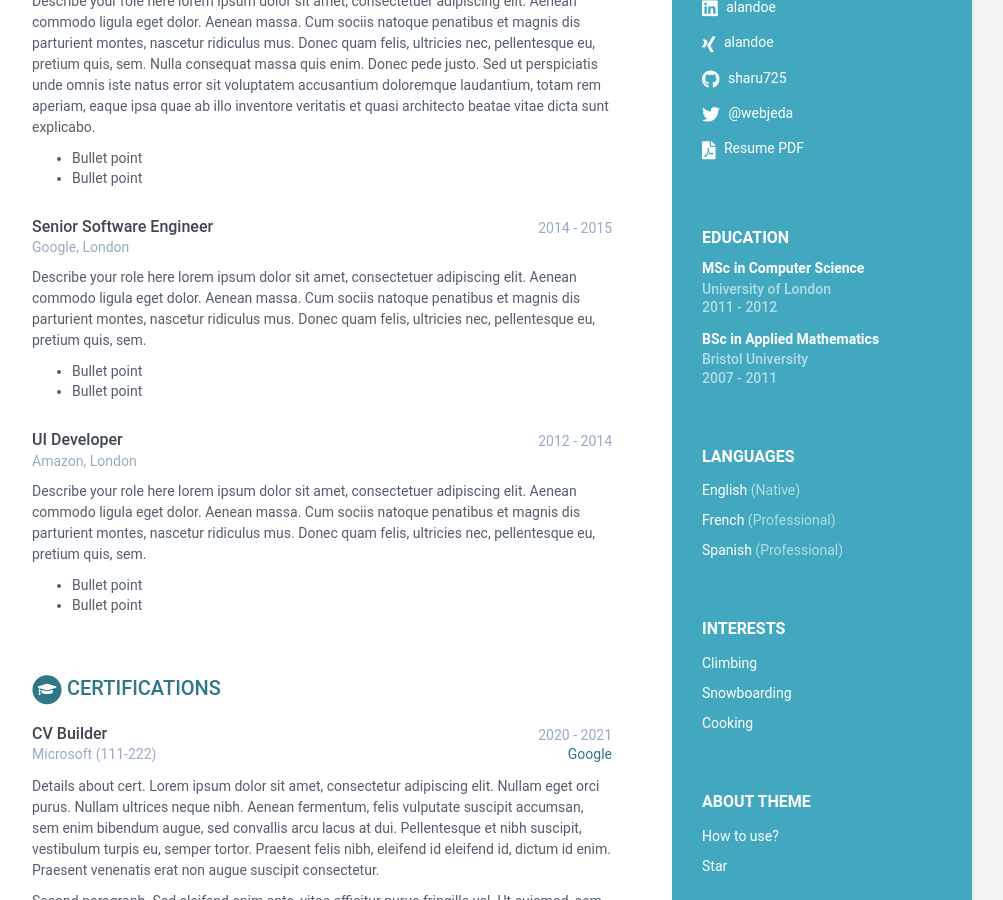
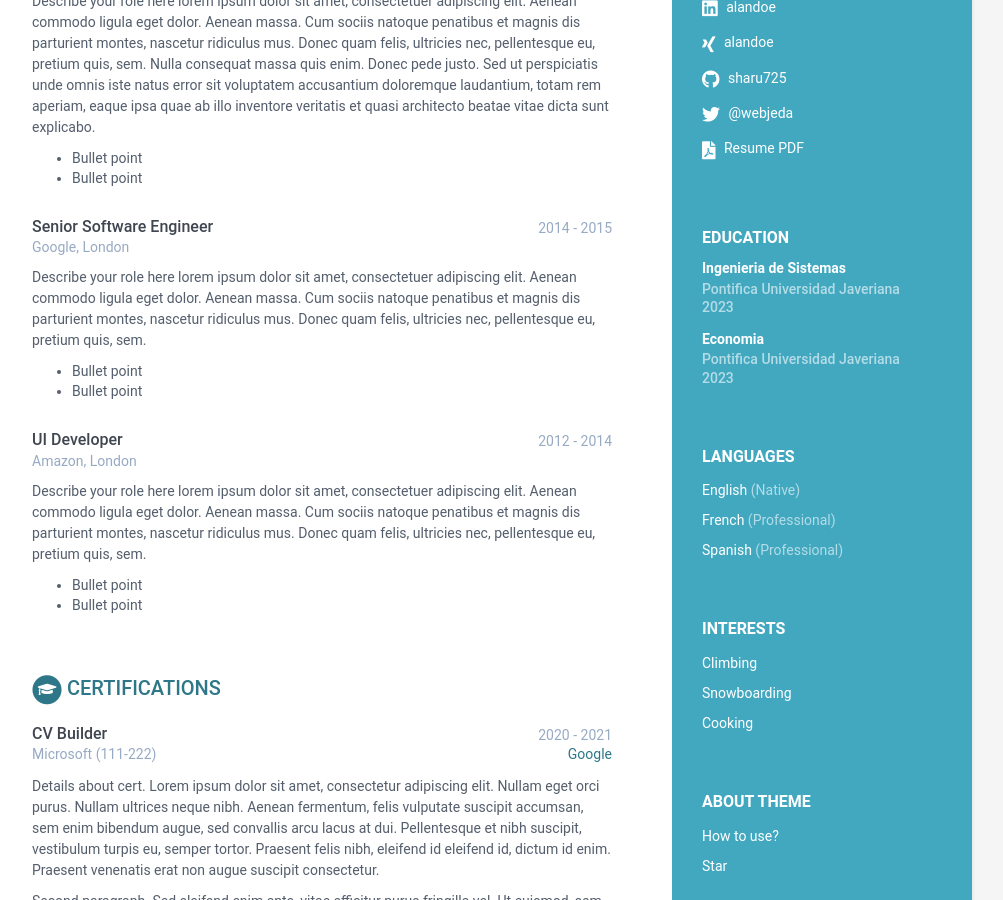
Before and after one commit to Christian-hub-art/Becerra_CV3, a Jekyll site: the page built from index.html, in a window 1280 px wide and 900 px high, scrolled down 477 px. Shown: the whole window, without its empty margins (168-1171 px from the left). Built offline with Jekyll 4.4.1, drawn with Linux system fonts in a browser that asks for light colours; part of the change alters nothing that is shown.

```diff
--- a/_data/data.yml
+++ b/_data/data.yml
@@ -61,28 +61,16 @@ career-profile:
 education:
     title: Education
     info:
-      - degree: MSc in Computer Science
-        university: University of London
-        time: 2011 - 2012
+      - degree: Ingenieria de Sistemas
+        university: Pontifica Universidad Javeriana
+        time: 2023
         details: |
-          Describe your study here lorem ipsum dolor sit amet, consectetuer
-          adipiscing elit. Aenean commodo ligula eget dolor. Aenean massa. Cum
-          sociis natoque penatibus et magnis dis parturient montes, nascetur
-          ridiculus mus. Donec quam felis, ultricies nec, pellentesque eu,
-          pretium quis, sem.
-            - Bullet point
-            - Bullet point
-      - degree: BSc in Applied Mathematics
-        university: Bristol University
-        time: 2007 - 2011
+          La carrera de Ingeniería de Sistemas en la Javeriana forma profesionales capaces de modelar, diseñar y gestionar soluciones innovadoras basadas en tecnologías de información y comunicaciones, promoviendo el uso ético y eficiente de los datos para impulsar la transformación digital del país. Con una duración de ocho semestres, el programa ofrece profundización en áreas como inteligencia artificial, ciencia de datos, computación gráfica, arquitectura de software y seguridad digital, respaldado por laboratorios de vanguardia.
+      - degree: Economia
+        university: Pontifica Universidad Javeriana
+        time: 2023
         details: |
-          Describe your study here lorem ipsum dolor sit amet, consectetuer
-          adipiscing elit. Aenean commodo ligula eget dolor. Aenean massa. Cum
-          sociis natoque penatibus et magnis dis parturient montes, nascetur
-          ridiculus mus. Donec quam felis, ultricies nec, pellentesque eu,
-          pretium quis, sem.
-            - Bullet point
-            - Bullet point
+          La carrera de Economía en la Pontificia Universidad Javeriana ofrece una formación sólida, ética y con compromiso social, que combina análisis riguroso con oportunidades de internacionalización a través de convenios y dobles titulaciones; sus egresados cuentan con alta inserción laboral, especialmente tras la práctica profesional. El Departamento de Economía se destaca por su investigación en política económica y social, con grupos consolidados y proyectos innovadores como Género y Economía y ECGESA.
 
 experiences:
     title: Experiences
```
